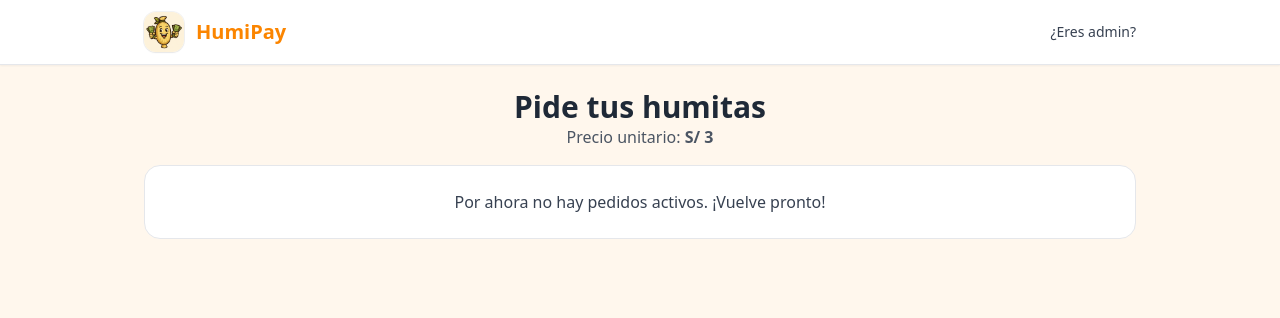
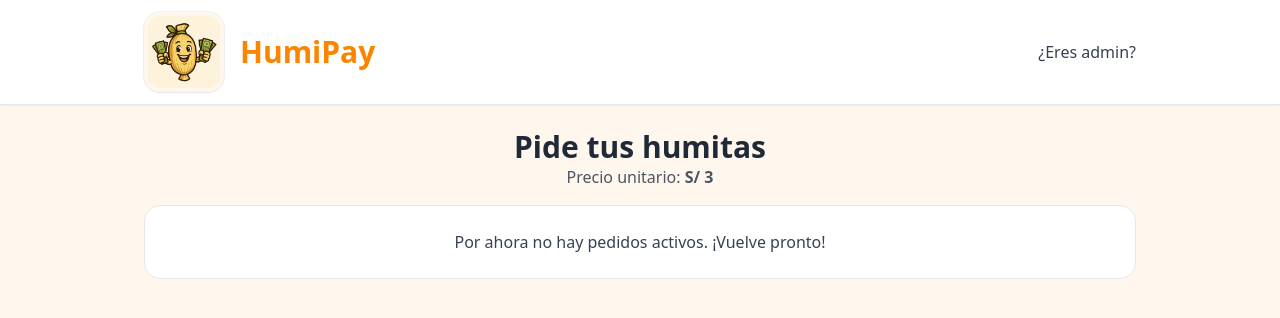
Before and after one commit to butchis1908-hash/humipay, a React (Vite) app: page / in a window 1280 px wide. Shown: the top 318 px of the page. Built offline with nearby package versions, Linux system fonts and the light colour scheme; no server answers; the database is empty.

Commit message:
Update App.tsx

```diff
--- a/src/App.tsx
+++ b/src/App.tsx
@@ -5,19 +5,19 @@ export default function App() {
     <div className="min-h-screen flex flex-col">
       <header className="bg-white border-b shadow-sm">
         <div className="max-w-5xl mx-auto px-4 py-3 flex items-center justify-between">
-          <Link to="/" className="flex items-center gap-3 group">
+          <Link to="/" className="flex items-center gap-3 md:gap-4 group">
             <img
               src="/logo.png"
               alt="HumiPay logo"
-              className="h-10 w-10 rounded-xl shadow-sm ring-1 ring-black/5 transition-transform group-hover:scale-105"
+              className="h-14 w-14 md:h-20 md:w-20 rounded-2xl shadow-sm ring-1 ring-black/5 transition-transform group-hover:scale-105 bg-orange-50 p-1"
               loading="eager"
               decoding="async"
             />
-            <span className="font-bold text-xl text-humi-warm">
+            <span className="font-extrabold text-2xl md:text-3xl text-humi-warm leading-none">
               HumiPay
             </span>
           </Link>
-          <nav className="text-sm">
+          <nav className="text-sm md:text-base">
             <Link to="/admin" className="text-gray-700 hover:text-humi-deep">
               ¿Eres admin?
             </Link>
```
